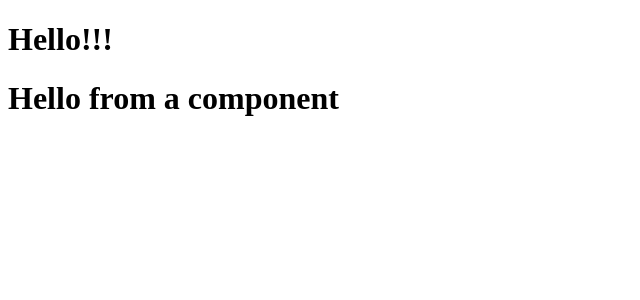
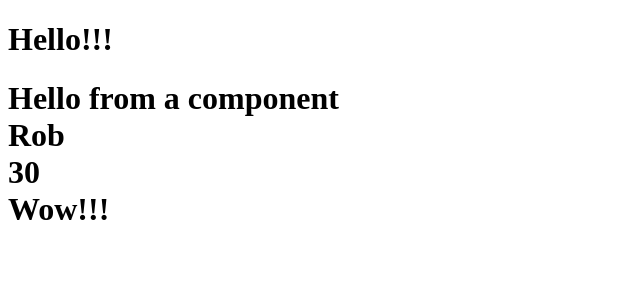
Before and after one commit to HinalPatel0607/React-Learning, a React (Vite) app in the folder React/: page / in a window 1280 px wide. Shown: the top 300 px of the page, without its empty margins (0-640 px from the left). Built offline with nearby package versions, Linux system fonts and the light colour scheme.

Commit message:
Introduction to JSX

```diff
--- a/React/src/components/Hello.jsx
+++ b/React/src/components/Hello.jsx
@@ -1,5 +1,21 @@
+const name = "Rob";
+function displayMessage() {
+  return "Wow!!!";
+}
 function Hello() {
-  return <div><h1>Hello from a component</h1></div>;
+  return (
+    <div>
+      <h1>
+        Hello from a component
+        <br />
+        {name}
+        <br />
+        {10 + 20}
+        <br />
+        {displayMessage()}
+      </h1>
+    </div>
+  );
 }
 
 export default Hello;
```
